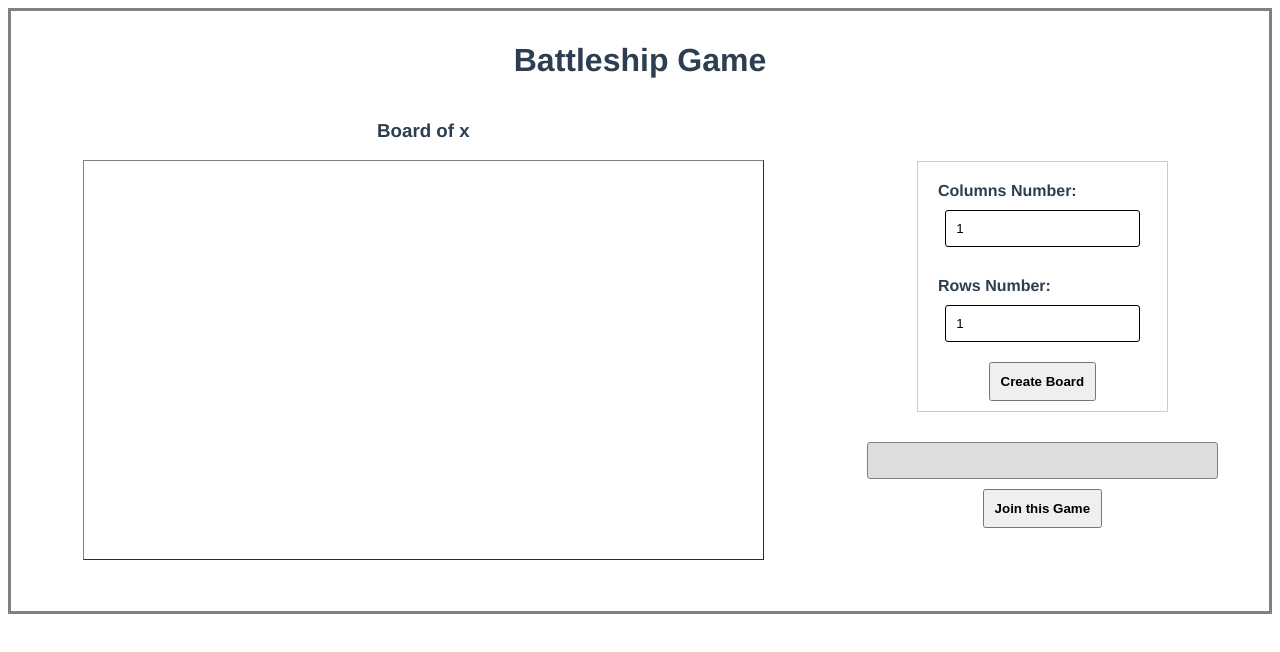
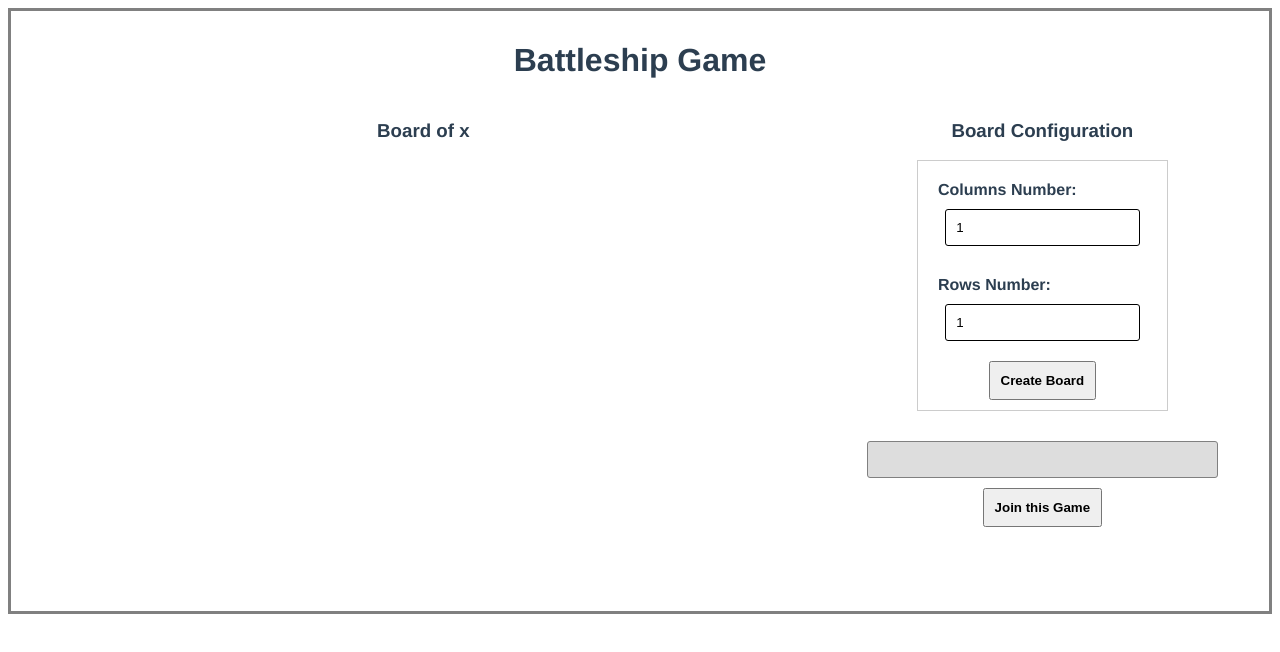
Before and after one commit to ragyd/BattleshipGame, a Vue app: page /#/ in a window 1280 px wide. Shown: the top 652 px of the page. Built offline with nearby package versions, Linux system fonts and the light colour scheme.

Commit message:
Change in the table for the border line

```diff
--- a/src/components/BoardConfiguration.vue
+++ b/src/components/BoardConfiguration.vue
@@ -65,6 +65,7 @@ export default {
     border: 1px solid black;
     border-radius: 3px;
   }
+
   .my-text-disabled {
     border: 1px solid grey;
     background: #ddd;
--- a/src/components/BoardToken.vue
+++ b/src/components/BoardToken.vue
@@ -1,5 +1,6 @@
 <template>
   <div class="board-token">
+    <h3>Board Configuration</h3>
     <board-configuration/>
     <div class="div-group">
       <input type="input" class="my-text my-text-disabled" id="key" v-model="TokenConfig" disabled>
@@ -40,10 +41,10 @@ export default {
     border: 1px solid grey;
     background: #ddd;
     font-style: italic;
+    text-align: center;
   }
 
   .board-token {
-    margin-top: 60px;
     width: 35%;
     float: right;
     display: inline-block;
--- a/src/components/BoardView.vue
+++ b/src/components/BoardView.vue
@@ -2,7 +2,7 @@
   <div class="board-view">
     <h3>Board of {{ValuesConfig.cols}} x {{ValuesConfig.rows}}</h3>
     <div class="board-table">
-      <table id="board" border="1">
+      <table id="board">
       </table>
     </div>
   </div>
@@ -55,10 +55,6 @@ export default {
     display: inline-block;
   }
 
-  .center {
-    text-align: center;
-  }
-
   .board-table {
     width: 100%;
     height: 100%;
@@ -67,12 +63,13 @@ export default {
   .board-table table {
     width: 100%;
     height: 80%;
+    border-collapse: collapse;
   }
 
-  .center table {
-    margin: 0 auto;
-    text-align: left;
+  .board-table table, th, td {
+    border: 1px solid black;
   }
+
   @media screen and (max-width: 500px) {
     .board-view {
       width:100%;
```
Also changed, not shown: src/components/Home.vue (+4 -6 lines).
